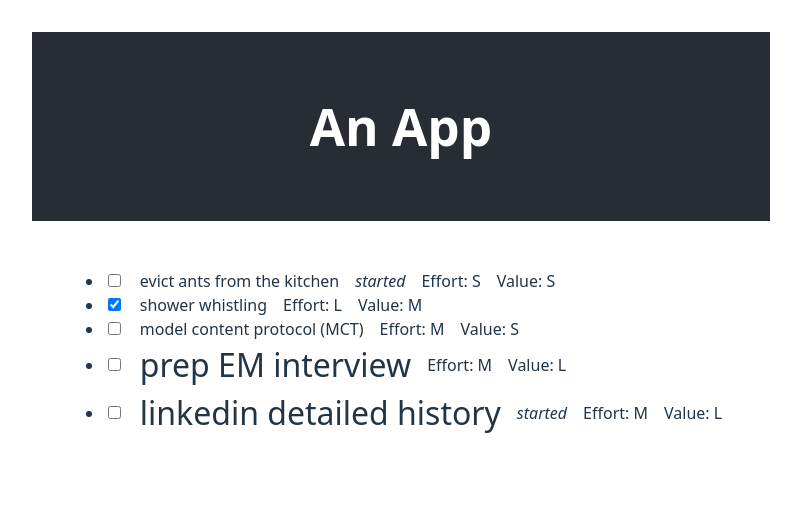
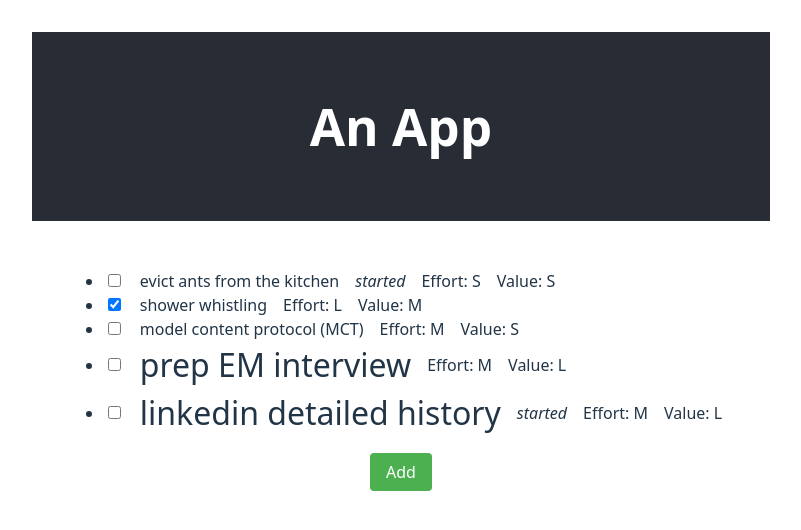
Before and after one commit to ecoologic/tudu, a React (Vite) app: page / in a window 1280 px wide. Shown: the top 530 px of the page, without its empty margins (239-1040 px from the left). Built offline with nearby package versions, Linux system fonts and the light colour scheme.

Commit message:
Add task

```diff
--- a/src/MainPage.tsx
+++ b/src/MainPage.tsx
@@ -17,9 +17,9 @@ interface Task {
   tags: string[];
 }
 
-const tasks: Task[] = [
+const initialTasks: Task[] = [
   {
-    uuid: "1",
+    uuid: crypto.randomUUID(),
     title: "evict ants from the kitchen",
     description: "",
     effort: "S",
@@ -32,7 +32,7 @@ const tasks: Task[] = [
     tags: [],
   },
   {
-    uuid: "2",
+    uuid: crypto.randomUUID(),
     title: "shower whistling",
     description: "",
     effort: "L",
@@ -45,7 +45,7 @@ const tasks: Task[] = [
     tags: [],
   },
   {
-    uuid: "3",
+    uuid: crypto.randomUUID(),
     title: "model content protocol (MCT)",
     description: "",
     effort: "M",
@@ -58,7 +58,7 @@ const tasks: Task[] = [
     tags: [],
   },
   {
-    uuid: "4",
+    uuid: crypto.randomUUID(),
     title: "prep EM interview",
     description: "",
     effort: "M",
@@ -71,7 +71,7 @@ const tasks: Task[] = [
     tags: [],
   },
   {
-    uuid: "5",
+    uuid: crypto.randomUUID(),
     title: "linkedin detailed history",
     description: "",
     effort: "M",
@@ -85,22 +85,42 @@ const tasks: Task[] = [
   },
 ];
 
+const taskSizeFor = (task: Task) =>
+  task.value === "L" || task.value === "XL" ? "2rem" : "inherit";
+
+export const MainPage: FC = () => {
+  const [tasks, setTasks] = useState<Task[]>(initialTasks);
   const sortedTasks = [...tasks].sort((a, b) => a.position - b.position);
 
-const fontSizeFor = (value: TShirt) => {
-  return value === "L" || value === "XL" ? "2rem" : "inherit";
+  const handleAddTask = () => {
+    const newTask: Task = {
+      uuid: crypto.randomUUID(),
+      title: "New Task",
+      description: "",
+      effort: "M",
+      position: tasks.length,
+      status: "todo",
+      value: "M",
+      is_blocked: false,
+      created_at: new Date().toISOString(),
+      updated_at: new Date().toISOString(),
+      tags: [],
+    };
+    setTasks([...tasks, newTask]);
   };
 
-export const MainPage: FC = () => {
   return (
+    <div>
       <ul>
         {sortedTasks.map((task) => (
           <li key={task.uuid}>
             <div style={{ display: "flex", gap: "1rem", alignItems: "center" }}>
-            <input type="checkbox" checked={task.status === "done"} readOnly />
-            <span style={{ fontSize: fontSizeFor(task.value) }}>
-              {task.title}
-            </span>
+              <input
+                type="checkbox"
+                checked={task.status === "done"}
+                readOnly
+              />
+              <span style={{ fontSize: taskSizeFor(task) }}>{task.title}</span>
               {task.status === "started" && (
                 <span>
                   <i>{task.status}</i>
@@ -113,5 +133,20 @@ export const MainPage: FC = () => {
           </li>
         ))}
       </ul>
+      <button
+        onClick={handleAddTask}
+        style={{
+          padding: "0.5rem 1rem",
+          marginBottom: "1rem",
+          backgroundColor: "#4CAF50",
+          color: "white",
+          border: "none",
+          borderRadius: "4px",
+          cursor: "pointer",
+        }}
+      >
+        Add
+      </button>
+    </div>
   );
 };
```
Lines whose indentation alone changed are shown as unchanged.
